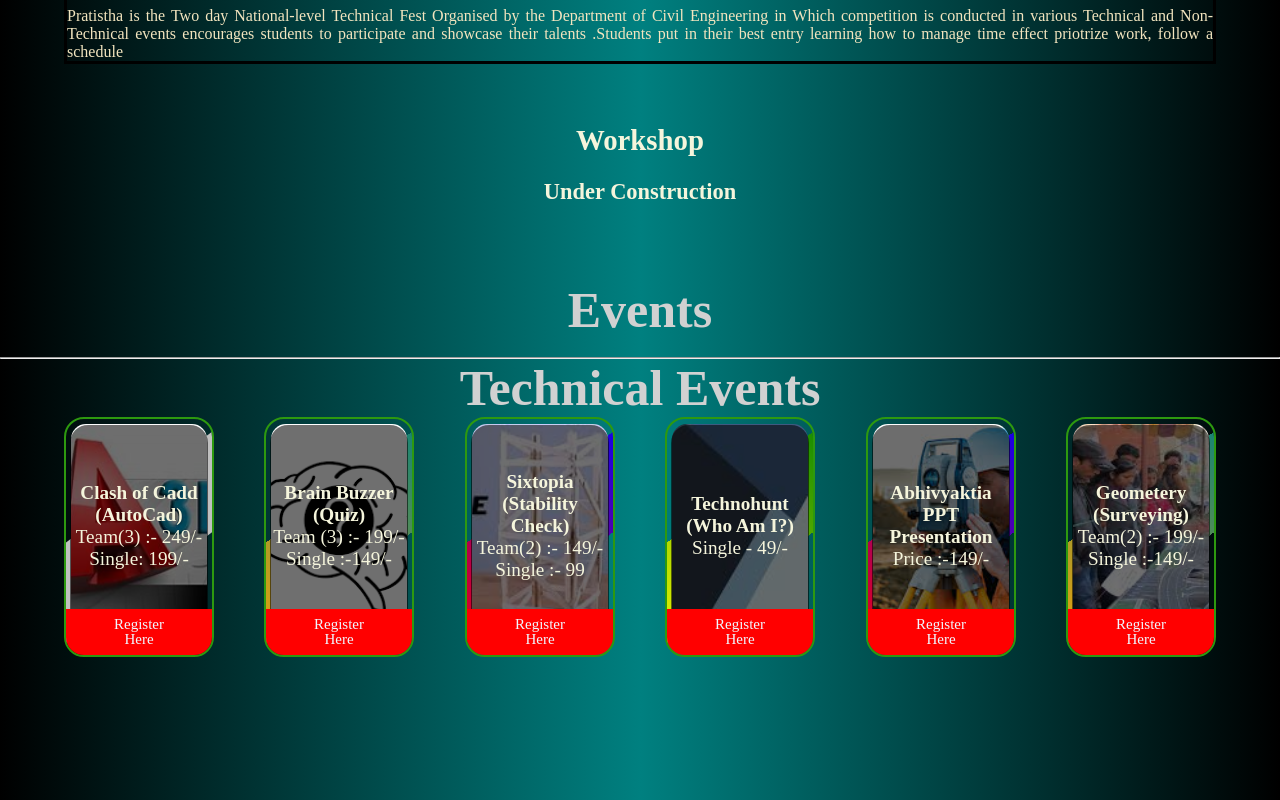
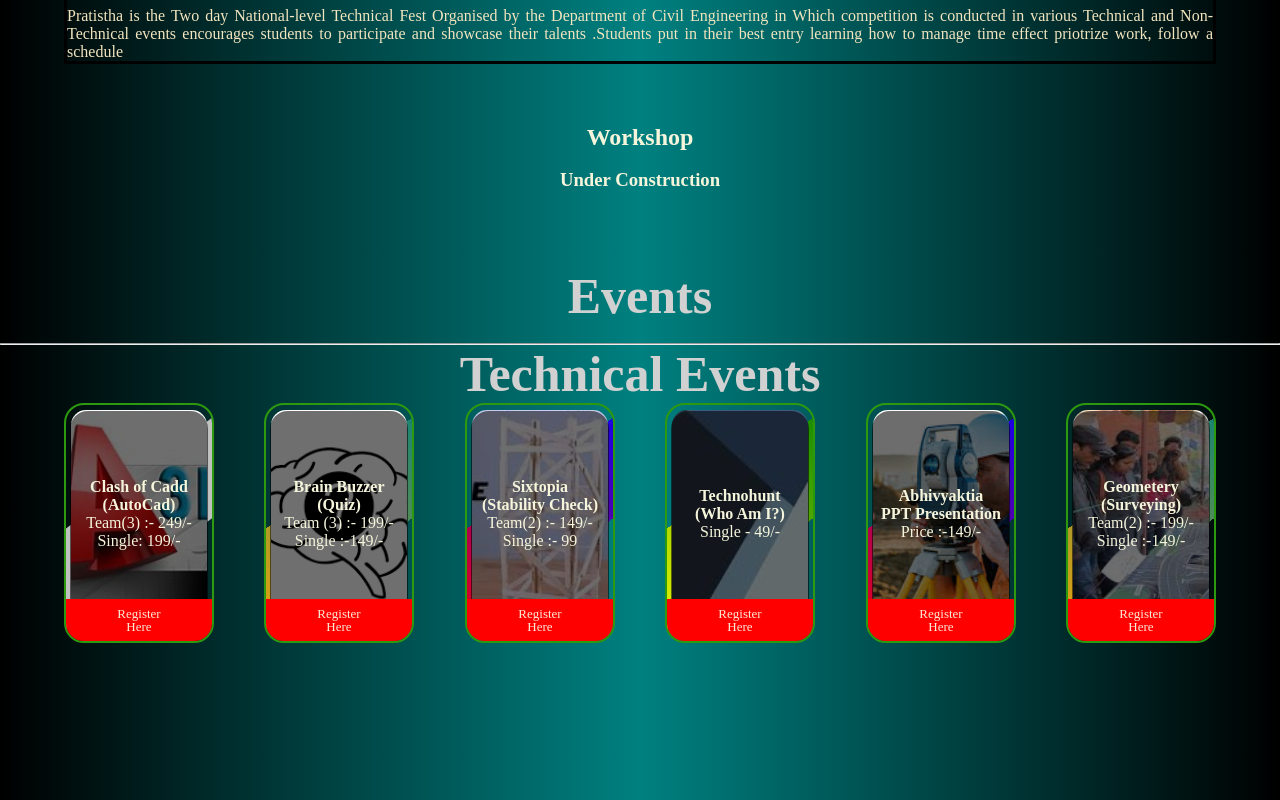
Before and after one commit to premson18/Pratistha, a React (Vite) app: page / in a window 1280 px wide. Shown: the part 1020-1820 px from the top of the page. Built offline with nearby package versions, Linux system fonts and the light colour scheme.

Commit message:
first commit

```diff
--- a/src/Components/Events/TechnicalEvents/TechnicalEvents.css
+++ b/src/Components/Events/TechnicalEvents/TechnicalEvents.css
@@ -84,14 +84,16 @@
 }
 
 .registration{
-    padding: 8px 20px;
-    margin-top: 14px;
+    padding: 8px 40px;
+    margin-top: 4px;
     background-color: #ff0000;
     text-align: center;
     font-size: 15px;
+    width: 100%;
+    position: absolute;
     bottom: 0;
     left: 0;
-    color: aliceblue;
+    color: antiquewhite;
 }
 
 .tanimatcard::before{
@@ -208,7 +210,7 @@
 /* mobile view from 320px to 375px*/
 @media (min-width : 320px) and (max-width: 375px) {
     .teventsmain{
-        height: 120vh;
+        height: 130vh;
         box-sizing: border-box;
         padding-bottom: 50px;
     }
@@ -267,8 +269,8 @@
 
     }
     .teventsmain{
+        min-height: 40vh;
         box-sizing: border-box;
-        height: 100vh;
 
 
 }
--- a/src/Components/Events/eventsinfo.css
+++ b/src/Components/Events/eventsinfo.css
@@ -4,8 +4,8 @@
 }
 
 .eventsinfo{
-    color: beige;
-    font-size: 1.2rem;
+    color: #f5f5dc;
+    font-size: 1rem;
     text-align: center;
     background-color: rgba(117, 117, 117, 0);
 
@@ -21,7 +21,7 @@
   margin-top: 14px;
   background-color: #ff0000;
   text-align: center;
-  font-size: 15px;
+  font-size: 13px;
   position: absolute;
 
 
--- a/src/Components/Hero/Content/Content.jsx
+++ b/src/Components/Hero/Content/Content.jsx
@@ -14,7 +14,7 @@ const Content = () => {
         <p className='dept bold1'>
           Jawaharlal Nehru Technological University - Gurajada Vizianagaram
         </p>
-        <p className='dept bold1'>Department of Civil Enginering</p>
+        <p className='dept bold1'>Department of Civil Engineering</p>
         <h5>
         <Typewriter/>
           <p className='to bold1'>To</p></h5>
```
